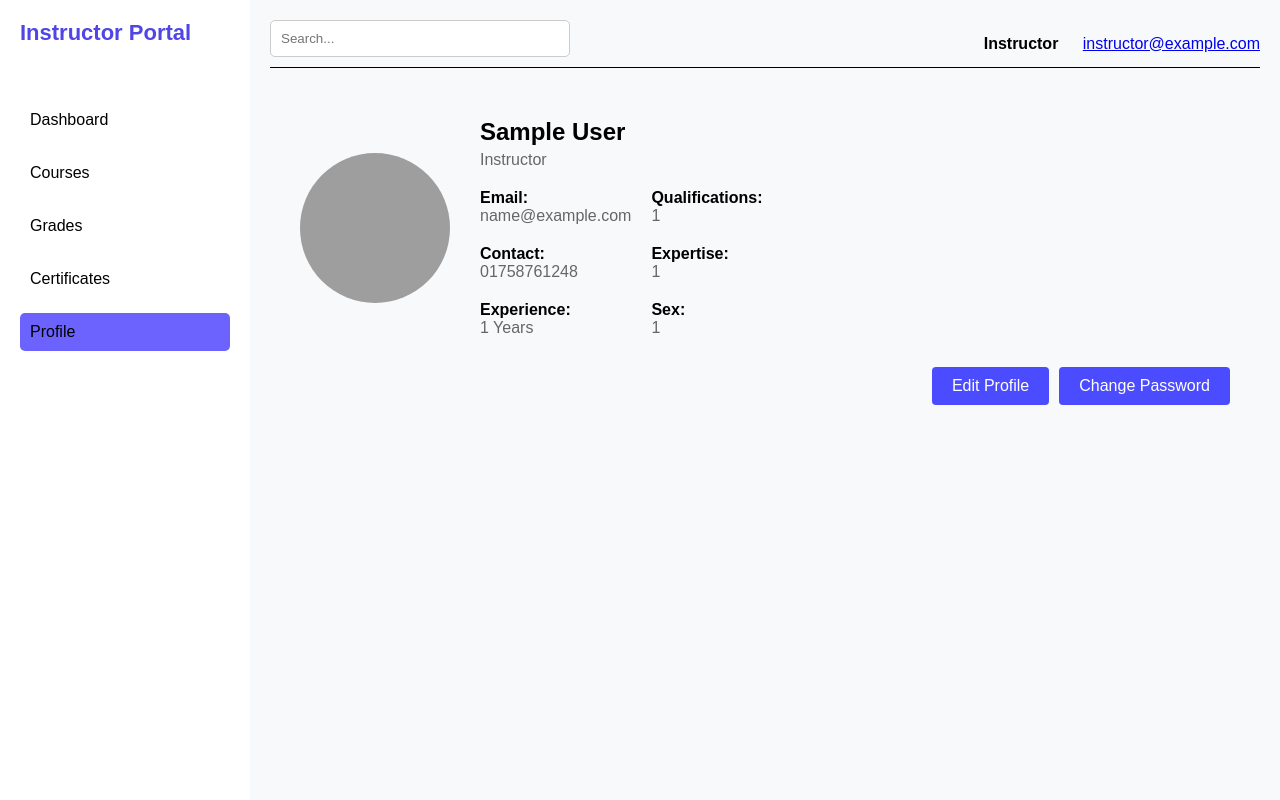
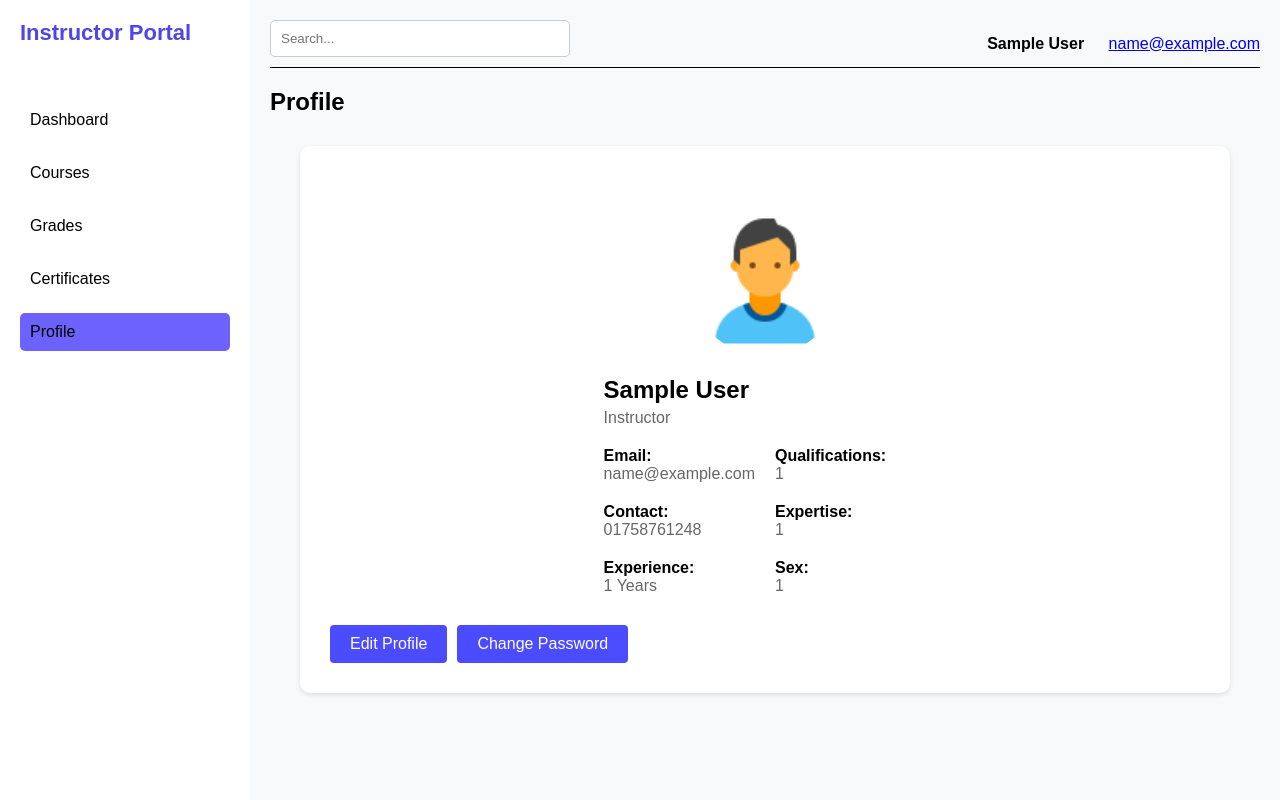
Before and after one commit to SAIFUL-SIFAT/Online-Learning-Management-System, a PHP site: page /view/instructor/profile.php in a window 1280 px wide. Run offline with PHP 8.4, Linux system fonts and the light colour scheme; the visitor is signed in with stand-in values (Sample User, id 1); grey boxes are pictures that could not be loaded.

Commit message:
updated some contents

```diff
--- a/css/profile.css
+++ b/css/profile.css
@@ -81,6 +81,14 @@ body {
   margin-right: 20px;
 }
 /* ------------------------------------------ */
+/* .profile-container {
+    background-color: #fff;
+    margin: 30px;
+    padding: 30px;
+    border-radius: 10px;
+    flex: 1;
+    box-shadow: 0 2px 5px rgba(0, 0, 0, 0.1);
+}
 .profile-content {
     display: flex;
     flex-direction: column;
@@ -91,13 +99,15 @@ body {
   .profile-info {
     display: flex;
     align-items: center;
-    gap: 30px;
+    gap: 60px;
   }
 
   .profile-info img {
     width: 150px;
     height: 150px;
     border-radius: 50%;
+    object-fit: cover;
+
   }
 
   .info h2 {
@@ -109,6 +119,67 @@ body {
   .info p {
     margin: 5px 0 0;
     color: #666;
+  }
+   */
+
+   .profile-container {
+    background-color: #fff;
+    margin: 30px;
+    padding: 30px;
+    border-radius: 10px;
+    flex: 1;
+    box-shadow: 0 2px 5px rgba(0, 0, 0, 0.1);
+  }
+
+  .profile-content {
+    display: flex;
+    flex-direction: column;
+    align-items: center;
+    gap: 30px;
+    padding: 30px;
+  }
+
+  .profile-info {
+    display: flex;
+    flex-direction: column;
+    align-items: center;
+    gap: 20px;
+  }
+
+  .profile-info img {
+    width: 150px;
+    height: 150px;
+    border-radius: 50%;
+    object-fit: cover;
+  }
+
+  .info h2 {
+    margin: 0;
+    font-size: 24px;
+    font-weight: bold;
+  }
+
+  .info p {
+    margin: 5px 0 0;
+    color: #666;
+  }
+
+  .profile-buttons {
+    display: flex;
+    gap: 10px;
+  }
+
+  .profile-buttons button {
+    padding: 10px 20px;
+    background-color: #007bff;
+    color: #fff;
+    border: none;
+    border-radius: 5px;
+    cursor: pointer;
+  }
+
+  .profile-buttons button:hover {
+    background-color: #0056b3;
   }
 
   .details {
@@ -163,7 +234,7 @@ body {
 
   .actions {
     display: flex;
-    justify-content: flex-end;
+    justify-content: flex-start;
     gap: 10px;
   }
 
--- a/view/instructor/profile.php
+++ b/view/instructor/profile.php
@@ -38,16 +38,43 @@ if (!isset($_SESSION['full_name'])) {
             <header class="header">
                 <input type="text" placeholder="Search..." class="search-bar">
                 <div class="user-info">
-                    <span>Instructor</span>
-                    <a href="mailto:instructor@example.com">instructor@example.com</a>
+                    <span>
+                        <?php
+                        session_start();
+                        if (isset($_SESSION['full_name'])) {
+                            echo htmlspecialchars($_SESSION['full_name']);
+                        } else {
+                            echo 'Guest';
+                        }
+                        ?>
+                    </span>
+                    <a href="mailto:
+                        <?php
+                        if (isset($_SESSION['email'])) {
+                            echo htmlspecialchars($_SESSION['email']);
+                        } else {
+                            echo 'instructor@example.com';
+                        }
+                        ?>">
+                        <?php
+                        if (isset($_SESSION['email'])) {
+                            echo htmlspecialchars($_SESSION['email']);
+                        } else {
+                            echo 'instructor@example.com';
+                        }
+                        ?>
+                    </a>
                 </div>
             </header>
 
-            <!-- profile Content -->
+
+
              <!-- Profile Content -->
-                    <div class="profile-content">
+              <h2>Profile</h2>
+            <div class="profile-container">
+                <div class="profile-content">
                     <div class="profile-info">
-                        <img src="profile-picture.jpg" alt="Profile Picture">
+                        <img src="../../assets/image.png" alt="Profile Picture">
                         <div class="info">
                         <h2><?php if (isset($_SESSION['full_name'])) { echo $_SESSION['full_name']; } ?></h2>
                         <p>Instructor</p>
@@ -79,6 +106,7 @@ if (!isset($_SESSION['full_name'])) {
                         </div>
                         </div>
                     </div>
+            </div>
                     <!-- <div class="academic-info">
                         <h3>Academic Information</h3>
                         <div class="info-item">
```
Also changed, not shown: css/courses.css (+14 -2 lines), js/myjs.js (+13 -0 lines), model/showUser_data.php (deleted, +0 -25 lines), view/instructor/courses.php (+33 -10 lines), view/instructor/dashboard.php (+8 -4 lines), assets/image.png (added), css/dashboard.css (renamed from css/styles.css).
